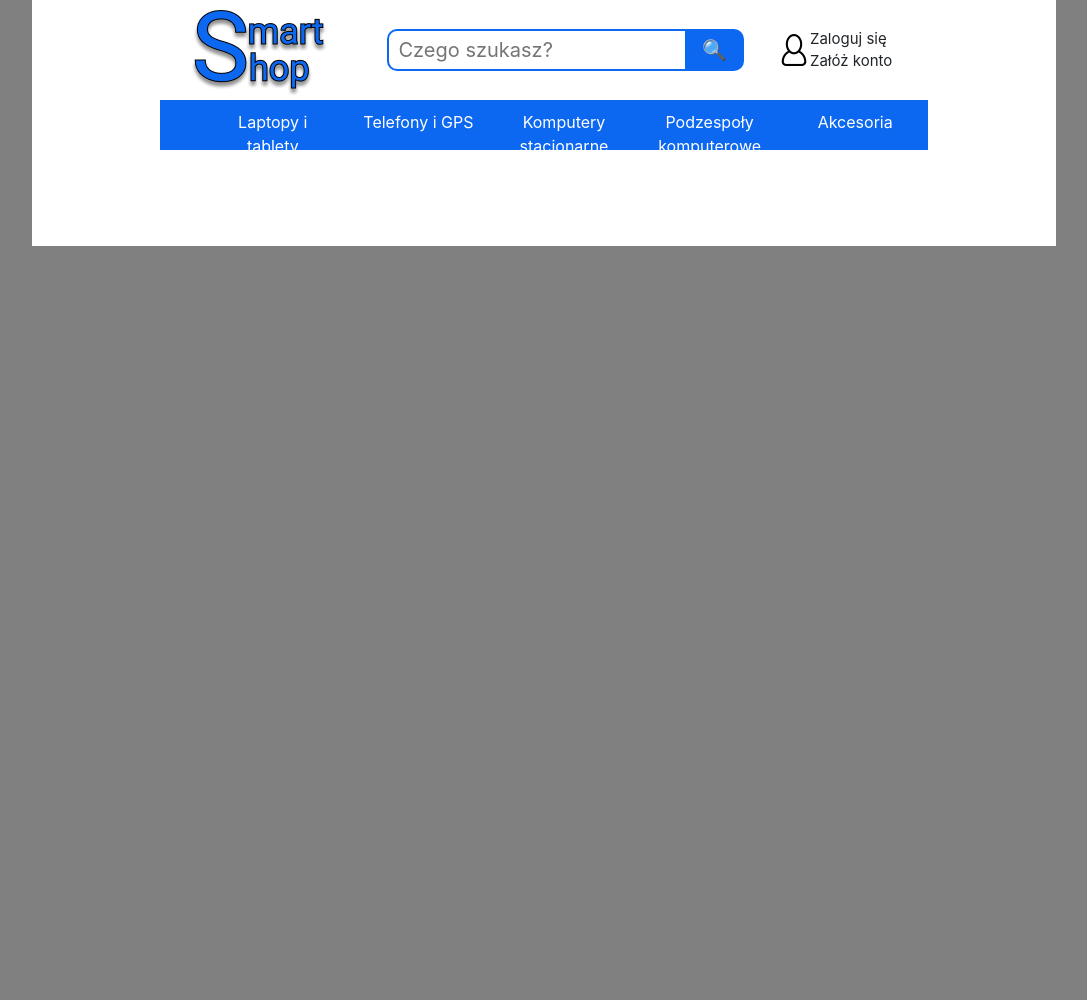
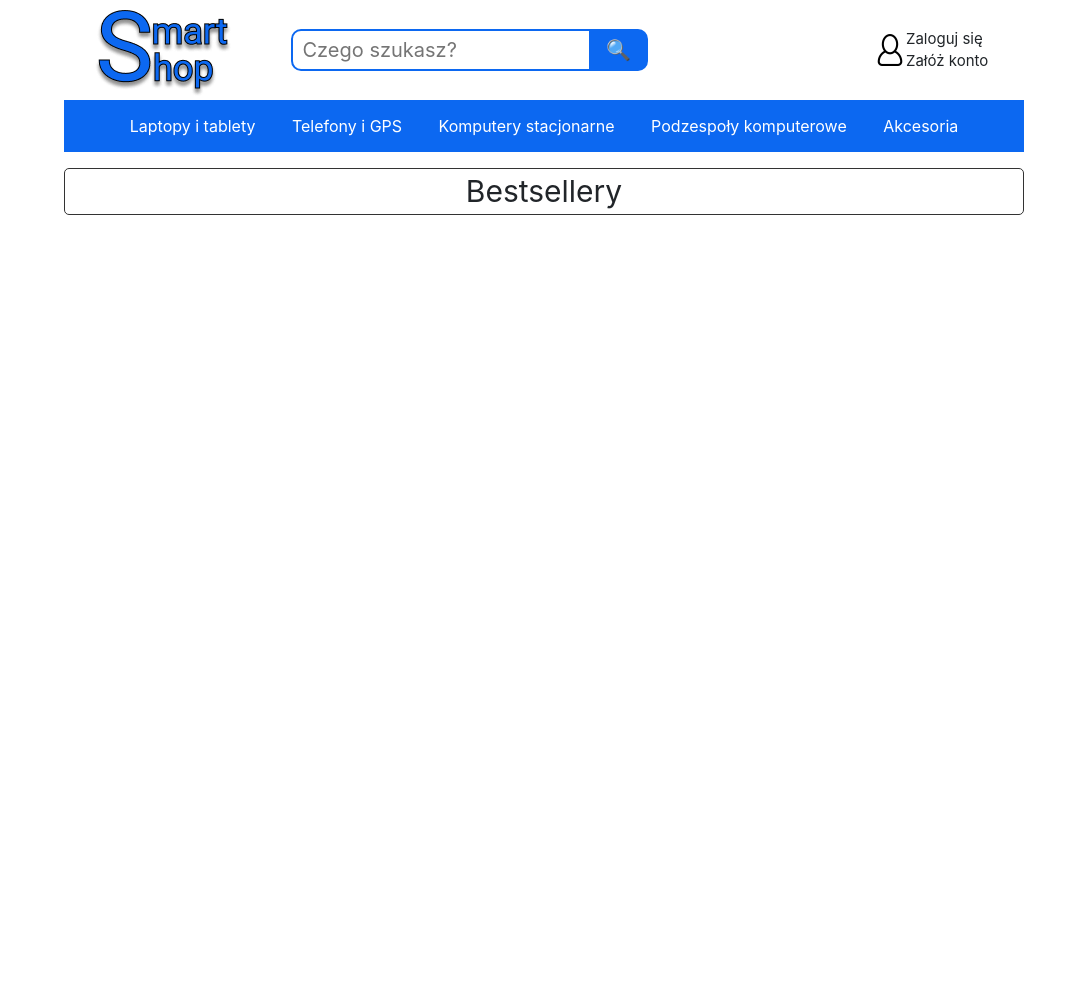
Before and after one commit to andwis12/SklepPHP, a PHP site: page / in a window 1280 px wide. Shown: the whole page, without its empty margins (96-1183 px from the left). Before the commit the page ends 246 px from the top, so only its background shows below. Run offline with PHP 8.4, Linux system fonts and the light colour scheme; data that the repository does not hold is empty.

Commit message:
frontend changes

```diff
--- a/Items.php
+++ b/Items.php
@@ -26,18 +26,20 @@ function display_item($name,$prize,$image)
 {
     $template = "
 
-    <div class=\"col-md-3\">
-        <div class=\"card_shadow\">
-            <div>
+    <div class=\"col-md-3 \">
+        <div class=\"card_shadow d-flex flex-column\">
+
+
+
                 <img src=\"$image\" alt=\"Image1\" class=\"img-fluid card-img-top\">
-                <h4 class='text-info'> $name </h4>
+                <h5 > $name </h5>
                 </br>
-                <h4 class='text-info'>$prize PLN</h4>
+                <h5 >$prize PLN</h5>
                  </br>
-                <input type=\"text\" name=\"quantity\" class=\"form-control\" value=\"1\" >
 
-                <input type=\"submit\" class=\"to-cart-button\" value=\"Do koszyka\">
-            </div>
+
+                <input type=\"submit\" class=\"to-cart-button mt-auto\" value=\"Do koszyka\">
+
 
         </div>
     </div>
--- a/index.php
+++ b/index.php
@@ -52,7 +52,6 @@
                     </div >
             </div>
         </div>
-        <div id="menu">
             <nav>
                 <ul>
                     <li><a href="">Laptopy i tablety</a></li>
@@ -62,11 +61,16 @@
                     <li><a href="">Akcesoria</a></li>
                 </ul>
             </nav>
-
-        </div>
         <div class="items">
 
-            <div class="row text-center py-5">
+
+            <div class="paragraph">
+                Bestsellery
+            </div>
+
+            <div class="row text-center py-5 ">
+
+
                 <?php
                 $items = get_items("okazja");
                 while ($row = mysqli_fetch_array($items, MYSQLI_ASSOC))
@@ -75,9 +79,8 @@
 
                 }
                 ?>
+
             </div>
-
-
         </div>
     </div>
 
--- a/style/Style.css
+++ b/style/Style.css
@@ -7,8 +7,8 @@ body
 #main_container
 {
     background-color: white;
-    width:80%;
-    height:100%;
+    width:100%;
+    height:1000px;
     margin-left:auto;
     margin-right:auto;
 
@@ -81,6 +81,7 @@ body
     align-items: center;
     justify-content: center;
     font-size:15px;
+
 }
 #login:hover
 {
@@ -88,36 +89,46 @@ body
     border: 1px solid #0C68F1;
 }
 
-#menu
+nav
 {
-    height:50px;
-    width:75%;
-    background: #0C68F1;
     margin-left:auto;
     margin-right:auto;
-    position:relative;
+    width:75%;
 }
 
-nav a
-{
-    text-decoration: none;
+nav ul {
+    list-style-type: none;
+    padding: 0;
+    overflow: hidden;
+    background-color: #0C68F1;
     text-align: center;
-    color:#fff;
-    display: block;
-    padding:10px;
+}
+
+nav ul li {
+    display: inline-block;
 
 }
 
-nav ul
-{
-    display:flex;
-    list-style-type: none;
+nav ul li a {
+    display: block;
+    color: white;
+    text-align: center;
+    padding: 14px 16px;
+    text-decoration: none;
 }
 
-nav li
-{
-    flex: 1 1 0;
+nav ul li a:hover:not(.active) {
+    color:white;
+    background-color: #3e45f1;}
+
+nav ul li.right {float: right;}
+
+@media screen and (max-width: 600px) {
+    nav ul li.right,
+    nav ul li {float: none;}
 }
+
+
 
 .items
 {
@@ -132,15 +143,25 @@ nav li
     font-size:15px;
 }
 
+.paragraph
+{
+    border: 1px solid #333;
+    border-radius:5px;
+    margin-bottom: -40px;
+    text-align: center;
+    font-size: 30px;
+
+}
+
 .card_shadow
 {
     border: 1px solid #333;
     background-color: #f1f1f1;
     border-radius:5px;
     padding: 16px;
-    margin-bottom: 20px;
-    height:500px;
-
+    height:400px;
+    display: flex;
+    flex-direction: column;
 }
 
 .card_shadow input
@@ -150,7 +171,6 @@ nav li
 
 .to-cart-button
 {
-    margin-top: 10px;
     height:35px;
     width:100%;
     background: none;
@@ -161,6 +181,7 @@ nav li
 .card_shadow h4
 {
     margin-bottom: 20px;
+
 }
 
 .to-cart-button:hover
@@ -171,5 +192,5 @@ nav li
 
 .card_shadow img
 {
-    height:180px;
+    height:220px;
 }
```
